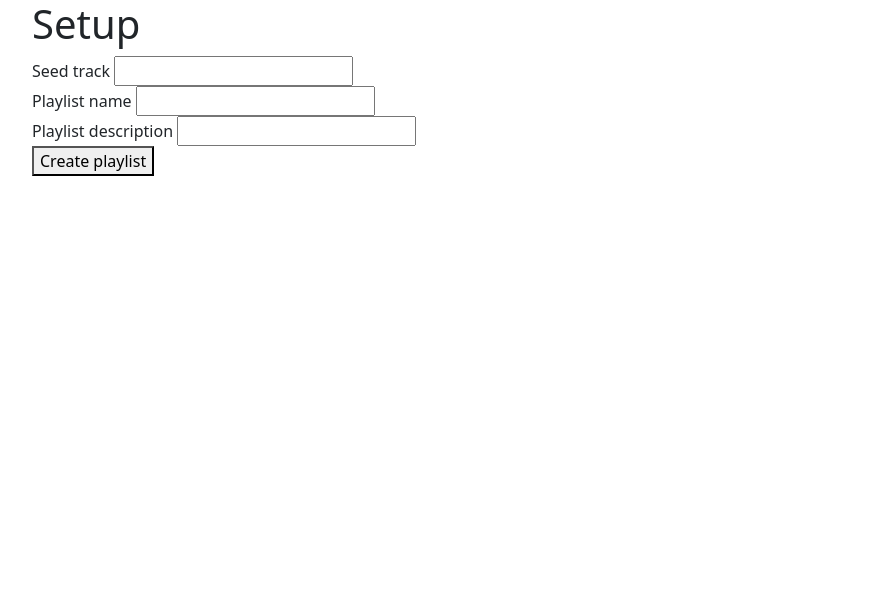
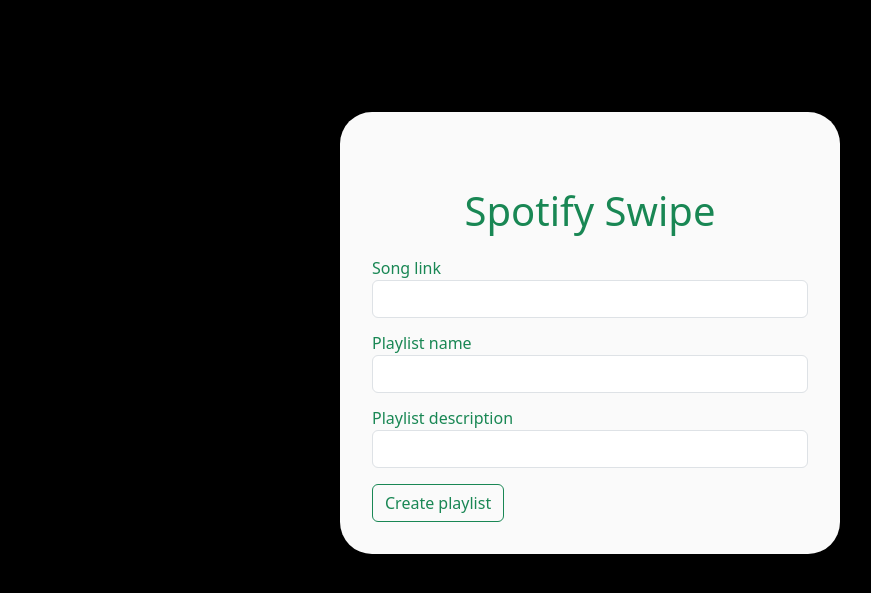
Before and after one commit to Brant-Harker/Spotify_Swipe-The_1_Bit_Wonders, a Flask app: page / in a window 1280 px wide. Shown: the top 593 px of the page, without its empty margins (50-921 px from the left). Run offline with Flask 2, Linux system fonts and the light colour scheme.

Commit message:
Made setup look pretty

```diff
--- a/backend/templates/base.html
+++ b/backend/templates/base.html
@@ -9,7 +9,7 @@
     <link rel="stylesheet" href="static/css/styles.css">
     <title>SpotifySwipe</title>
 </head>
-<body>
+<body style = "background-color:rgb(0, 0, 0);">
     <!-- <header>
         <nav class="flex container">
             <div>
--- a/backend/templates/setup.html
+++ b/backend/templates/setup.html
@@ -1,25 +1,47 @@
 {% extends "base.html" %}
 {% block content %}
-<h1>Setup</h1>
+<style>
+#setup {
+    max-width: 450px;
+    margin: 0 auto;
+    length: 1000px;
+}
+
+#panel {
+    background-color: #FAFAFA;
+    max-width: 500px;
+    margin: 10% auto;
+    padding: 2rem;
+
+}
+
+#text {
+    color: rgb(25, 135, 84);
+    padding-top: 3%;
+}
+</style>
+<div id = "panel" class = "rounded-5">
     <div id="setup">
+        <h1 style ="color:rgb(25, 135, 84); margin-top: 10%; text-align: center;">Spotify Swipe</h1>
         <form method="post" data-ajax="false">
             <div>
-            <label for="seed-track">Seed track</label>
-            <input type="text" id="seed-track" name="seed-track">
+                <label for="seed-track" id="text">Song link</label>
+                <input type="text" id="seed-track" name="seed-track" class="form-control">
             </div>
             <div>
-            <label for="playlist-name">Playlist name</label>
-            <input type="text" id="playlist-name" name="playlist-name">
+                <label for="playlist-name" id="text">Playlist name</label>
+                <input type="text" id="playlist-name" name="playlist-name" class="form-control">
             </div>
             <div>
-            <label for="playlist-description">Playlist description</label>
-            <input type="text" id="playlist-description" name="playlist-description">
+                <label for="playlist-description" id="text">Playlist description</label>
+                <input type="text" id="playlist-description" name="playlist-description" class="form-control">
             </div>
             <div>
-            <div>
-                <button type="submit">Create playlist</button>
+                <div class = "mt-3">
+                    <button type="submit"  class="btn btn-outline-success">Create playlist</button>
                 </div>
             </div>
         </form>
     </div>
+</div>
 {% endblock content %}
```
Lines whose indentation alone changed are shown as unchanged.
